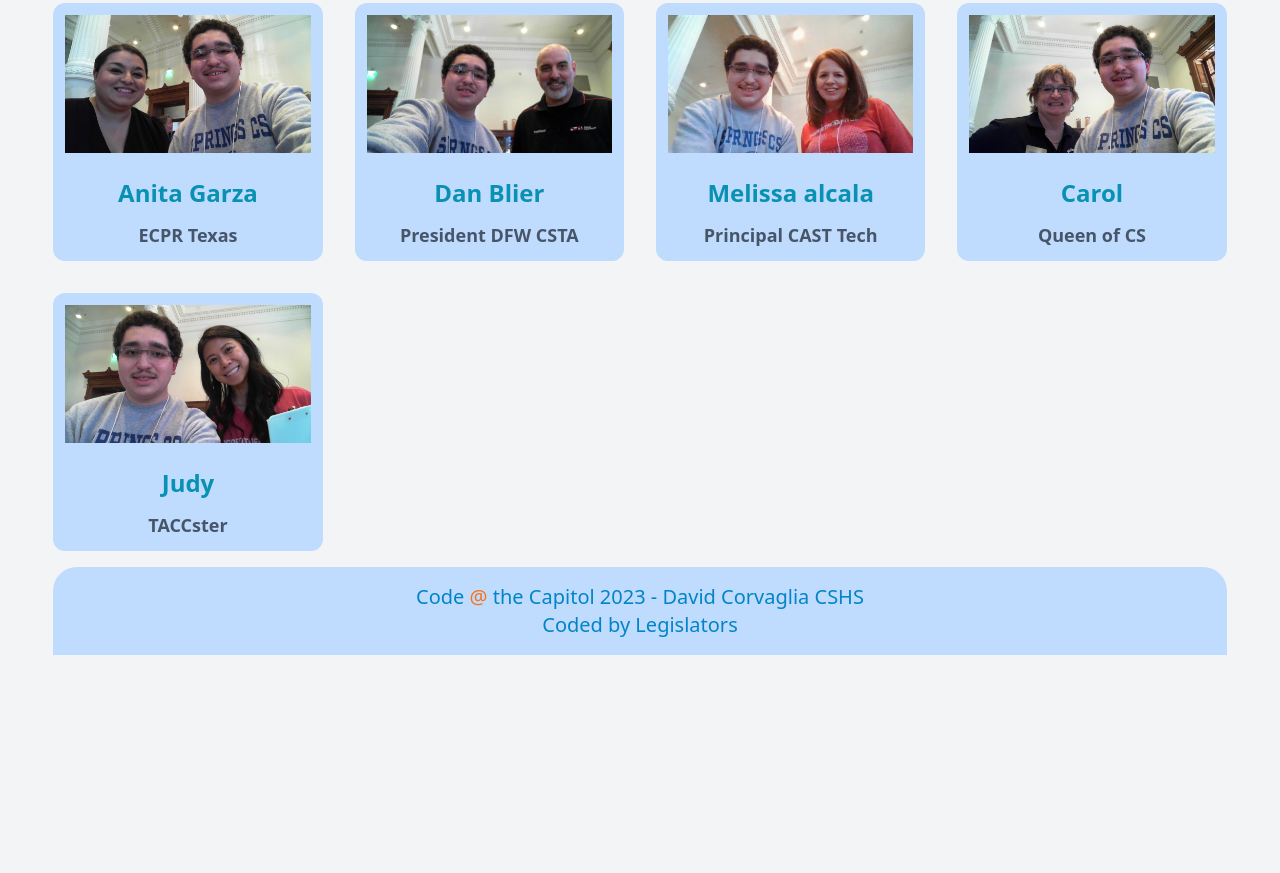
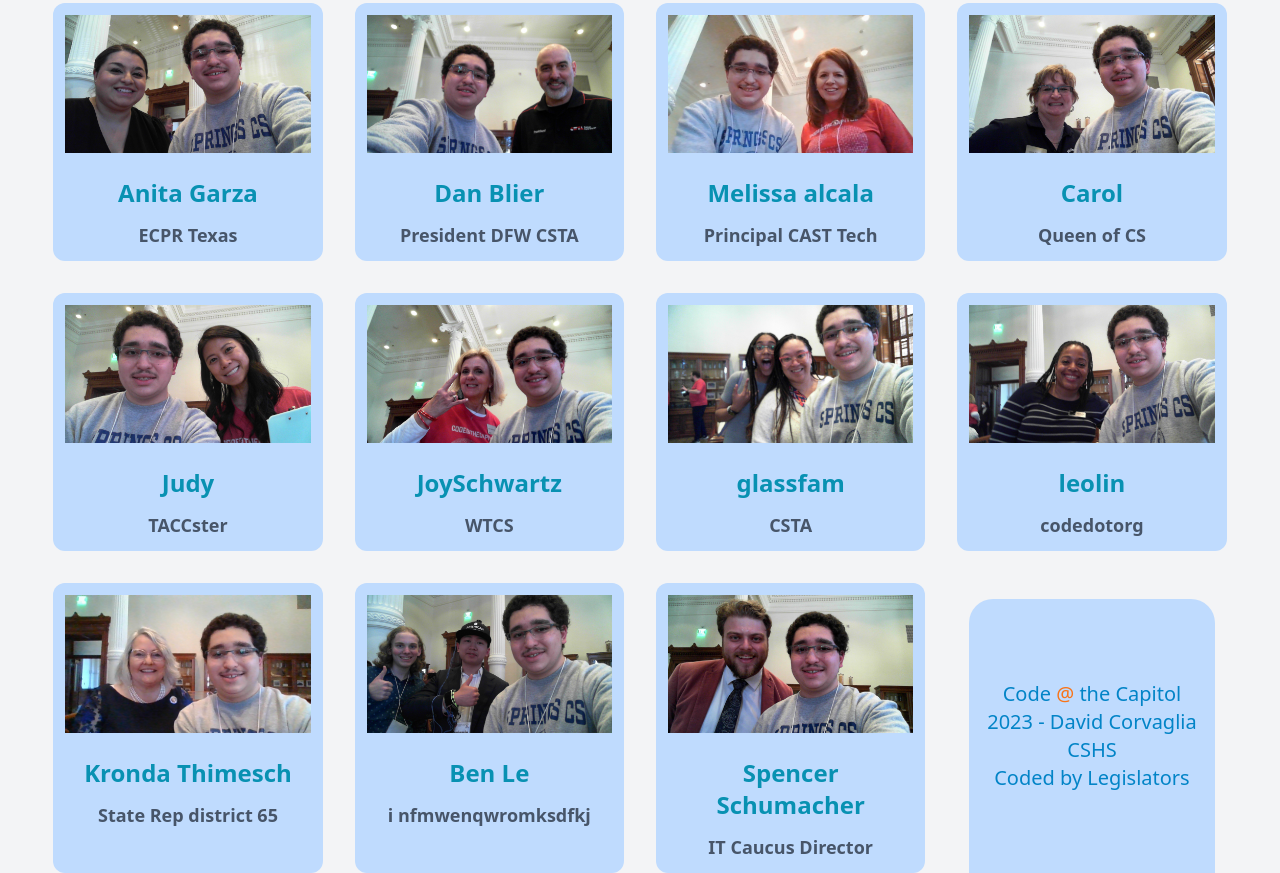
Before and after one commit to corvad/Code-at-Capitol, a website: page public/index.html in a window 1280 px wide. Shown: the part 531-1404 px from the top of the page. Before the commit the page ends 1186 px from the top, so only its background shows below. Drawn offline with Linux system fonts and the light colour scheme.

Commit message:
updated legislators

```diff
--- a/public/index.html
+++ b/public/index.html
@@ -61,8 +61,36 @@
         <h1 class="m-3 text-cyan-600 text-2xl font-bold">Judy</h1>
         <h1 class="m-3 text-slate-600 text-lg font-bold">TACCster</h1>
       </div>
-    </div>
-  </body>
+      <div class="text-center bg-neutral rounded-xl">
+        <img class="rounded-xl object-cover object-center p-3 mx-auto overflow-hidden" alt="computerscience" src="assets/Joys.jpg">
+        <h1 class="m-3 text-cyan-600 text-2xl font-bold">JoySchwartz</h1>
+        <h1 class="m-3 text-slate-600 text-lg font-bold">WTCS</h1>
+      </div>
+      <div class="text-center bg-neutral rounded-xl">
+        <img class="rounded-xl object-cover object-center p-3 mx-auto overflow-hidden" alt="computerscience" src="assets/khloeShaina.jpg">
+        <h1 class="m-3 text-cyan-600 text-2xl font-bold">glassfam</h1>
+        <h1 class="m-3 text-slate-600 text-lg font-bold">CSTA</h1>
+      </div>
+      <div class="text-center bg-neutral rounded-xl">
+        <img class="rounded-xl object-cover object-center p-3 mx-auto overflow-hidden" alt="computerscience" src="assets/codeatcoding.jpg">
+        <h1 class="m-3 text-cyan-600 text-2xl font-bold">leolin</h1>
+        <h1 class="m-3 text-slate-600 text-lg font-bold">codedotorg</h1>
+      </div>
+      <div class="text-center bg-neutral rounded-xl">
+        <img class="rounded-xl object-cover object-center p-3 mx-auto overflow-hidden" alt="computerscience" src="assets/thinker.jpg">
+        <h1 class="m-3 text-cyan-600 text-2xl font-bold">Kronda Thimesch</h1>
+        <h1 class="m-3 text-slate-600 text-lg font-bold">State Rep district 65</h1>
+      </div>
+      <div class="text-center bg-neutral rounded-xl">
+        <img class="rounded-xl object-cover object-center p-3 mx-auto overflow-hidden" alt="computerscience" src="assets/ben.jpg">
+        <h1 class="m-3 text-cyan-600 text-2xl font-bold">Ben Le</h1>
+        <h1 class="m-3 text-slate-600 text-lg font-bold">i nfmwenqwromksdfkj</h1>
+      </div>
+      <div class="text-center bg-neutral rounded-xl">
+        <img class="rounded-xl object-cover object-center p-3 mx-auto overflow-hidden" alt="computerscience" src="assets/Spencer Schumacher looks good.jpg">
+        <h1 class="m-3 text-cyan-600 text-2xl font-bold">Spencer Schumacher</h1>
+        <h1 class="m-3 text-slate-600 text-lg font-bold">IT Caucus Director </h1>
+      </div>
   <footer
     class="footer items-center bg-neutral text-primary sticky top-[100vh] rounded-tl-3xl left-0 right-0 rounded-tr-3xl w-11/12 mx-auto p-4 mt-4">
     <div class="items-center grid-flow-col mx-auto text-xl">
```
Also changed, not shown: public/assets/Joys.jpg (added), public/assets/Spencer Schumacher looks good.jpg (added), public/assets/ben.jpg (added), public/assets/codeatcoding.jpg (added), public/assets/khloeShaina.jpg (added), public/assets/thinker.jpg (added).
